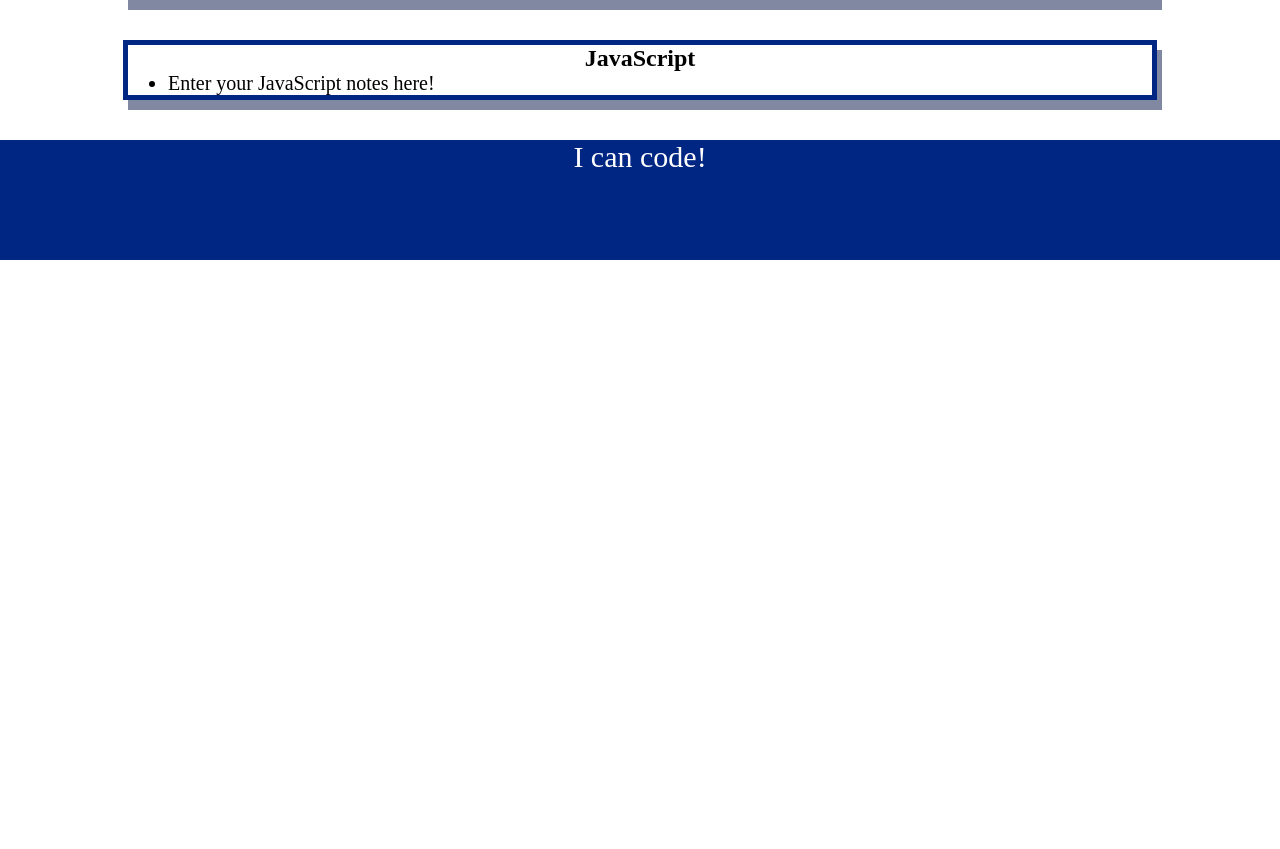
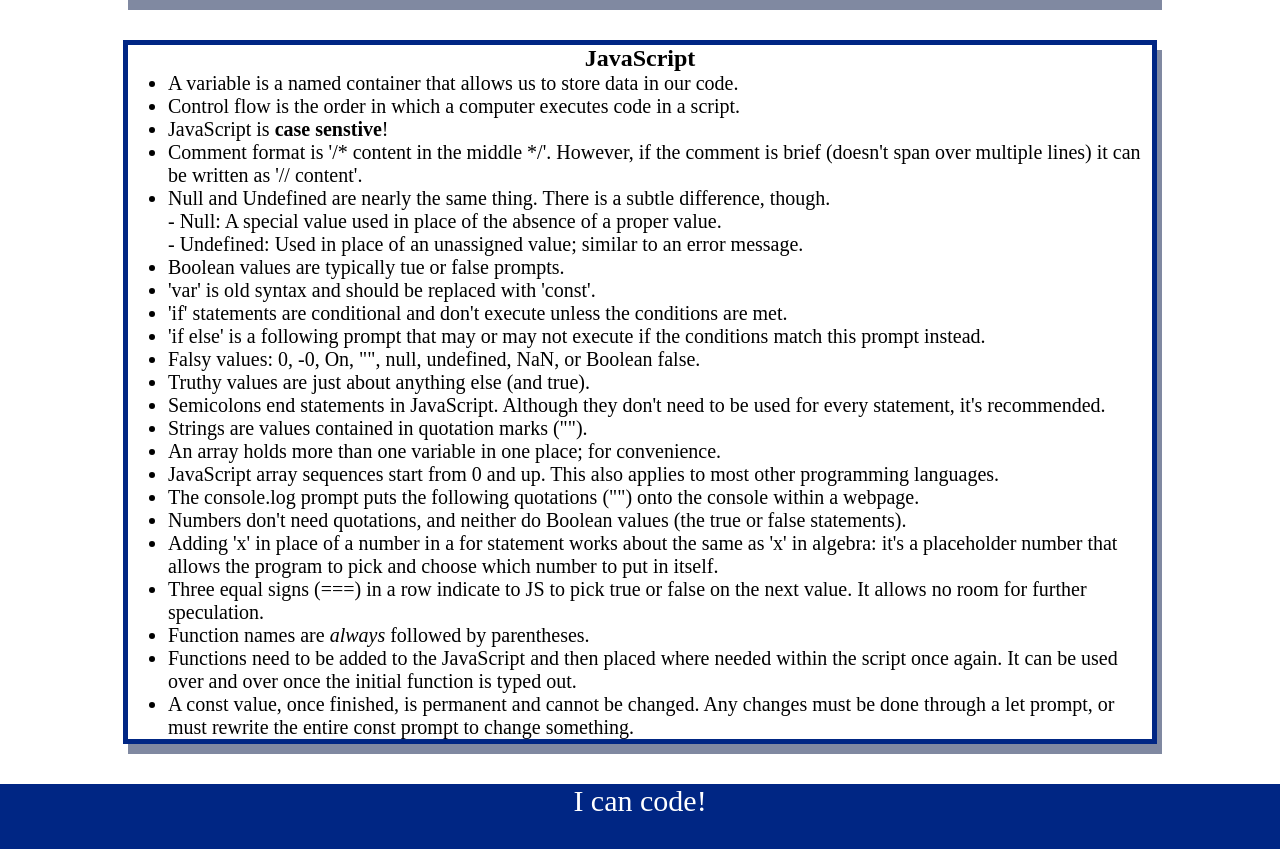
Before and after one commit to gonz951/prework-study-guide, a plain HTML site: page prework-study-guide-1/index.html in a window 1280 px wide. Shown: the part 1363-2212 px from the top of the page. Before the commit the page ends 1623 px from the top, so only its background shows below. Drawn offline with Linux system fonts and the light colour scheme.

```diff
--- a/prework-study-guide-1/assets/script.js
+++ b/prework-study-guide-1/assets/script.js
@@ -1,19 +1,26 @@
 const topics = ['HTML', 'CSS', 'Git', 'JavaScript'];
-
+const randomTopic = topics[Math.floor(Math.random() * topics.length)];
+function listTopics() {
     for (let x = 0; x < topics.length; x++) {
         console.log(topics[x]);
     }
+}
 
-/*
-if (topic === 'HTML') {
+function selectTopic() {
+    if (randomTopic === 'HTML') {
       console.log("Let's study HTML!");
-} else if (topic === 'CSS') {
+     } else if (randomTopic === 'CSS') {
       console.log("Let's study CSS!");
-} else if (topic === 'Git') {
+     } else if (randomTopic === 'Git') {
       console.log("Let's study Git!");
-} else if (topic === 'JavaScript') {
+     } else if (randomTopic === 'JavaScript') {
       console.log("Let's study JavaScript!");
      } else {
       console.log('Please try again!');
      }
-*/
+}
+
+console.log('Here are the topics we learned through Prework:');
+listTopics();
+console.log('Which topic should we study first?');
+selectTopic();
--- a/prework-study-guide-1/index.html
+++ b/prework-study-guide-1/index.html
@@ -70,7 +70,31 @@
       <section class="card" id="javascript-section">
         <h2>JavaScript</h2>
         <ul>
-          <li>Enter your JavaScript notes here!</li>
+          <li>A variable is a named container that allows us to store data in our code.</li>
+          <li>Control flow is the order in which a computer executes code in a script.</li>
+          <li>JavaScript is <strong>case senstive</strong>!</li>
+          <li>Comment format is '/* content in the middle */'. However, if the comment is brief (doesn't span over multiple lines) it can be written as '// content'.</li>
+          <li>Null and Undefined are nearly the same thing. There is a subtle difference, though.
+            <dd>- Null: A special value used in place of the absence of a proper value.</dd>
+            <dd>- Undefined: Used in place of an unassigned value; similar to an error message.</dd>
+          </li>
+          <li>Boolean values are typically tue or false prompts.</li>
+          <li>'var' is old syntax and should be replaced with 'const'.</li>
+          <li>'if' statements are conditional and don't execute unless the conditions are met.</li>
+          <li>'if else' is a following prompt that may or may not execute if the conditions match this prompt instead.</li>
+          <li>Falsy values: 0, -0, On, "", null, undefined, NaN, or Boolean false.</li>
+          <li>Truthy values are just about anything else (and true).</li>
+          <li>Semicolons end statements in JavaScript. Although they don't need to be used for every statement, it's recommended.</li>
+          <li>Strings are values contained in quotation marks ("").</li>
+          <li>An array holds more than one variable in one place; for convenience.</li>
+          <li>JavaScript array sequences start from 0 and up. This also applies to most other programming languages.</li>
+          <li>The console.log prompt puts the following quotations ("") onto the console within a webpage.</li>
+          <li>Numbers don't need quotations, and neither do Boolean values (the true or false statements).</li>
+          <li>Adding 'x' in place of a number in a for statement works about the same as 'x' in algebra: it's a placeholder number that allows the program to pick and choose which number to put in itself.</li>
+          <li>Three equal signs (===) in a row indicate to JS to pick true or false on the next value. It allows no room for further speculation.</li>
+          <li>Function names are <i>always</i> followed by parentheses.</li>
+          <li>Functions need to be added to the JavaScript and then placed where needed within the script once again. It can be used over and over once the initial function is typed out.</li>
+          <li>A const value, once finished, is permanent and cannot be changed. Any changes must be done through a let prompt, or must rewrite the entire const prompt to change something.</li>
         </ul>
       </section>
     </main>
```
Lines whose indentation alone changed are shown as unchanged.
